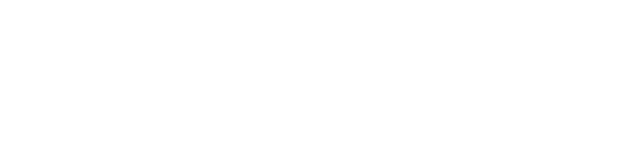
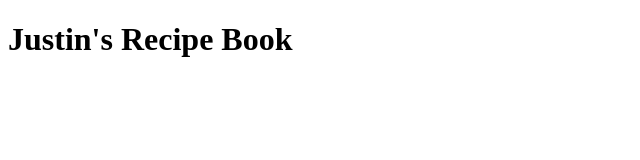
Before and after one commit to JuicetenG/odin-recipes, a plain HTML site: page index.html in a window 1280 px wide. Shown: the whole page, without its empty margins (0-640 px from the left). Drawn offline with Linux system fonts and the light colour scheme.

Commit message:
Fix nesting on index.html and added pizza.html in recipes directory

```diff
--- a/index.html
+++ b/index.html
@@ -6,6 +6,6 @@
     </head>
 
     <body>
-
+        <h1>Justin's Recipe Book</h1>
     </body>
 </html>
```
Also changed, not shown: recipes/pizza.html (added). Lines whose indentation alone changed are shown as unchanged.
